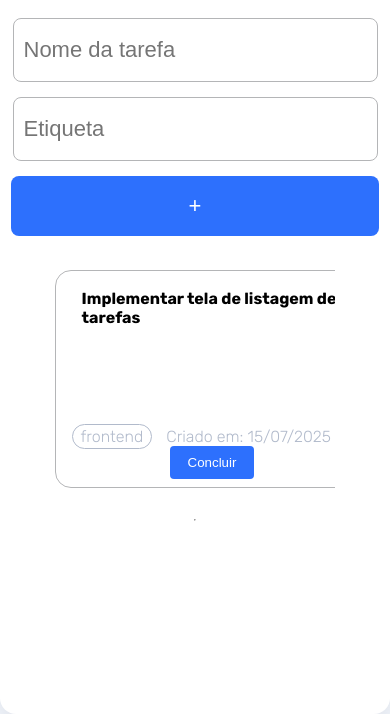
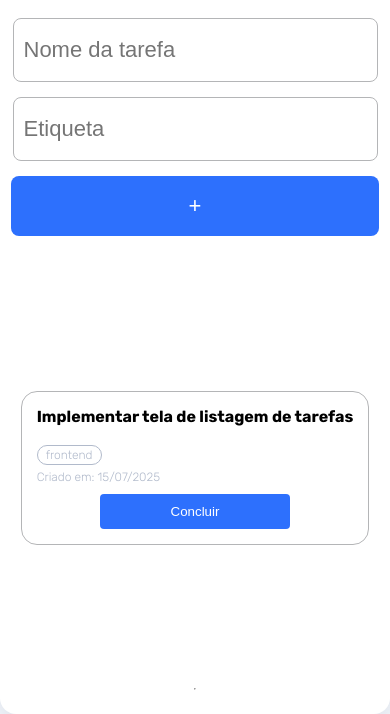
Before and after one commit to pedooor013/-RID216742_Desafio01-, a plain HTML site: page index.html in a window 390 px wide. Shown: the part 132-846 px from the top of the page. Drawn offline with Linux system fonts and the light colour scheme.

Commit message:
addd: finalização da responsividade

```diff
--- a/style.css
+++ b/style.css
@@ -41,7 +41,7 @@
     justify-content: space-between;
 
     & > input {
-            width:40%;
+        width: 40%;
         height: 6rem;
         border: solid 0.1rem #b4b5b7;
         border-radius: 0.8rem;
@@ -131,15 +131,15 @@
     }
 
     @media screen and (max-width: 800px) {
-        html{
+    html {
         width: 100%;
         height: 100%;
     }
-        body{
+    body {
         width: 100%;
         height: 100%;
         margin: auto;
-            & > main{
+        & > main {
         margin-top: 5rem;
         width: 90%;
         height: 90%;
@@ -148,56 +148,83 @@
         align-items: center;
         justify-content: start;
         padding: 5%;
-                & > header{
+        & > header {
             width: 100%;
-                    & > h1{
+            & > h1 {
             width: 100%;
             font-size: 3.6rem;
             justify-content: start;
             }
         }
-                & > #create-tasks-section{
+        & > #create-tasks-section {
             width: 100%;
             display: flex;
             height: 25rem;
-                    & > form{
+            & > form {
             width: 100%;
             display: flex;
             flex-direction: column;
             justify-content: space-between;
             align-items: center;
-                        & > input{
+            & > input {
                 width: 100%;
                 align-items: center;
                 margin-bottom: 1.5rem;
                 font-size: 2.2rem;
-                            color: #B1BACB;
+                color: #b1bacb;
             }
-                        & > button{
+            & > button {
                 width: 105%;
                 font-size: 2.2rem;
                 margin-bottom: 0px;
             }
             }
         }
-                & > .tasks-list-section{
-                    width: 80%;
-                    & > ul > .li-tasks{
+        & > .tasks-list-section {
+            margin: auto;
             width: 100%;
-                        height: 20rem;
+            & > ul {
+                margin: auto;
+                width: 100%;
+                height: auto;
                 display: flex;
                 flex-direction: column;
                 align-items: center;
                 justify-content: center;
-                        & > div > h3{
+                & > li {
+                display: flex;
+                flex-direction: column;
+                padding: 1.5rem;
+                & > div {
+                margin: auto;
+                justify-content: start;
+                & > h3 {
                     font-size: 1.6rem;
-                            padding: 1rem;
+                    padding-bottom: 1rem;
+                }
+                & > div > span {
+                    width: auto;
+                    font-size: 1.2rem;
+                    display: flex;
+                    flex-direction: column;
+                }
+                & > div > #tasks-data-tag {
+                margin-top: .5rem;
+                }
+                & > div > #tasks-tag {
+                    display: inline-block;
+                    width: fit-content;
+                }
+                }
+                & > button{
+                    margin-top: 1rem;
+                    width: 60%;
+                    height: 3.5rem;
+
                 }
             }
             }
         }
         }
-
-
-
     }
+    }
```
Lines whose indentation alone changed are shown as unchanged.
